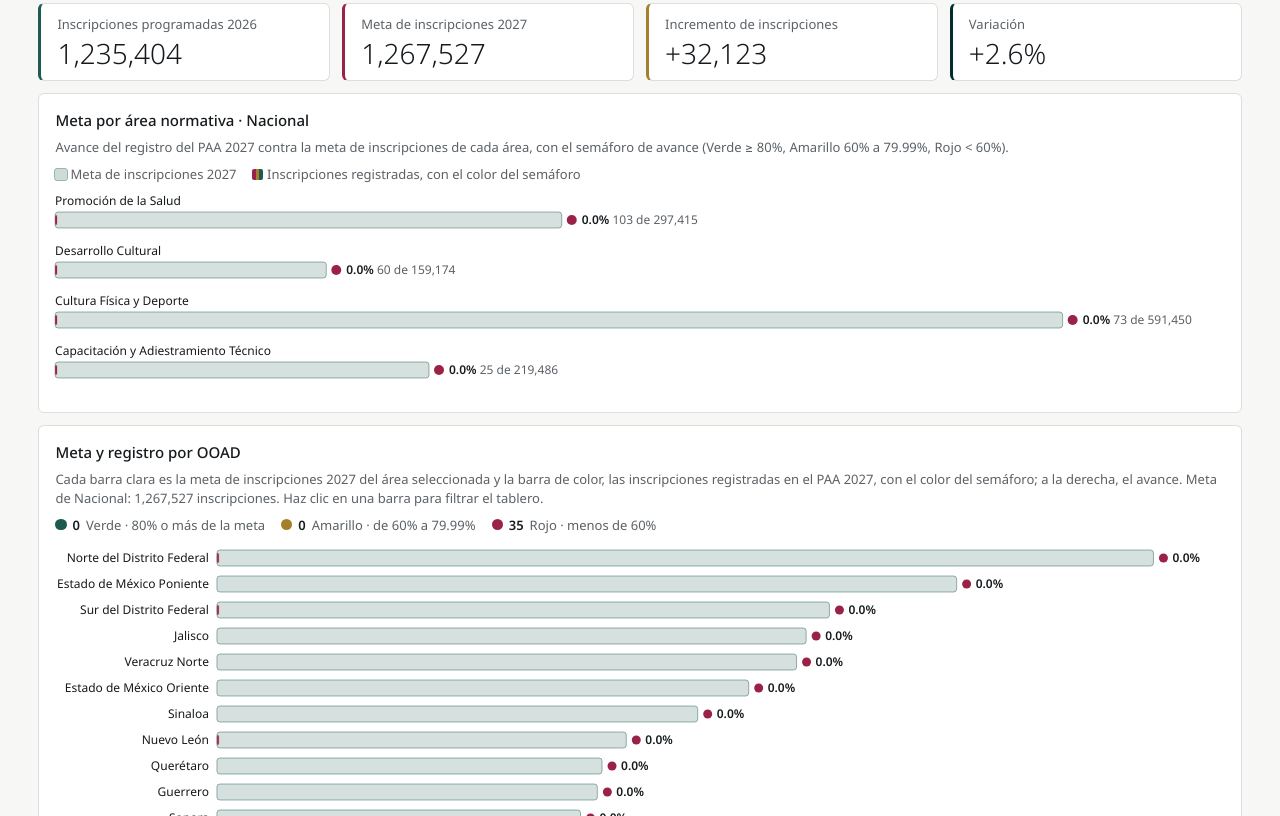
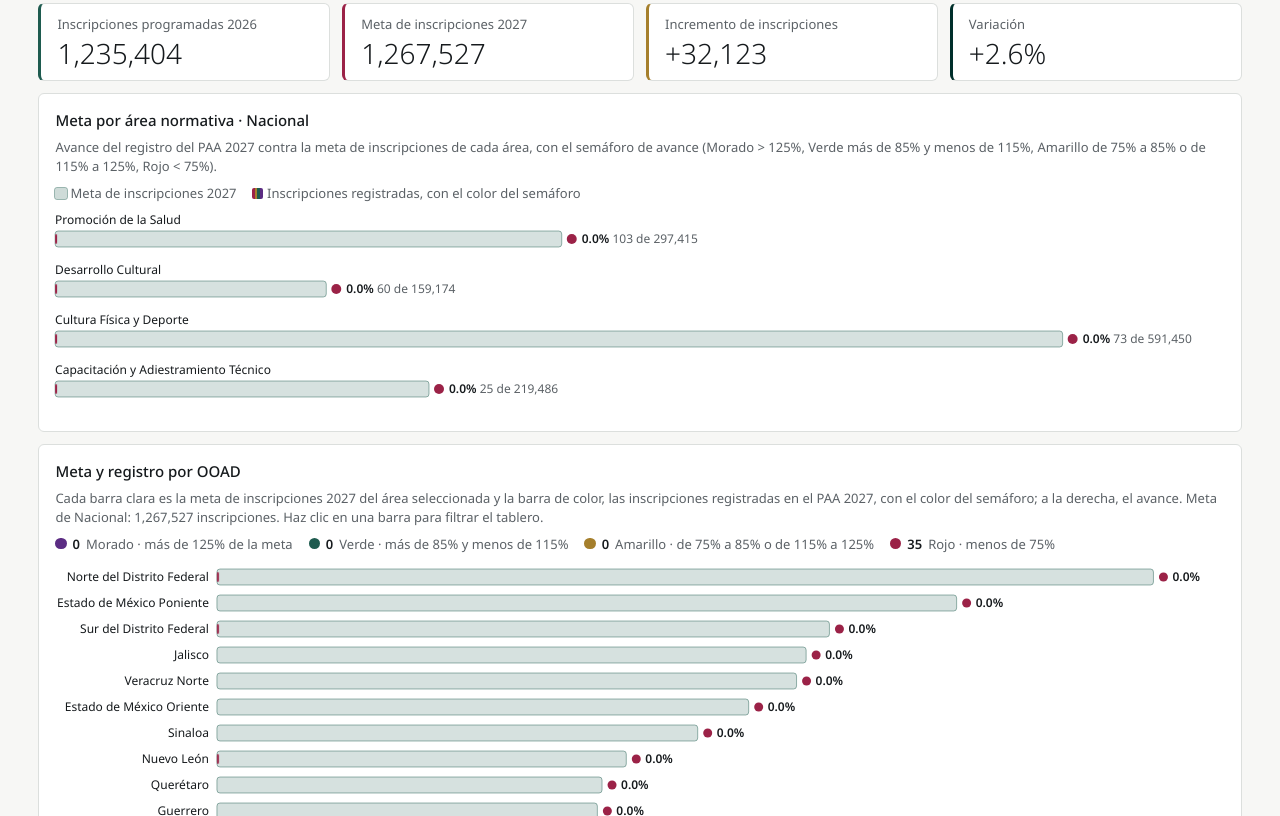
Before and after one commit to gestionsocialcbs/PAA27, a plain HTML site: page index.html in a window 1280 px wide. Shown: the part 744-1560 px from the top of the page. Drawn offline with Linux system fonts and the light colour scheme.

Commit message:
Semáforo de avance: Morado > 125%, Verde 85%–115%, Amarillo 75%–85% y 115%–125%, Rojo < 75%
Co-Authored-By: Claude Opus 5.5 <noreply@anthropic.com>
Claude-Session: https://claude.ai/code/session_01MfByuzgc7wjEVZpAuKbJVR

```diff
--- a/index.html
+++ b/index.html
@@ -118,7 +118,7 @@
 .px-sem-item { display:inline-flex; align-items:center; gap:6px; }
 .px-dot { display:inline-block; width:.7rem; height:.7rem; border-radius:50%; flex:none; vertical-align:-1px; margin-right:6px; }
 .px-sem-item .px-dot { margin-right:0; }
-.px-dot-v { background:#1E5B4F; } .px-dot-a { background:#A57F2C; } .px-dot-r { background:#9B2247; }
+.px-dot-v { background:#1E5B4F; } .px-dot-a { background:#A57F2C; } .px-dot-r { background:#9B2247; } .px-dot-m { background:#5B2C83; }
 .px-tbl td.px-sem { white-space:nowrap; }
 .px-kpi-sem { display:inline-flex; align-items:center; gap:4px; margin-left:10px; font-size:var(--cds-font-size-caption); color:var(--color-fg-muted); font-weight:400; vertical-align:middle; }
 .px-kpi-sem .px-dot { margin-right:0; }
@@ -193,7 +193,7 @@
 .px-tbl-compact td:first-child { white-space:normal; min-width:9rem; }
 .px-tbl-compact th.px-num { max-width:7.5rem; }
 .px-two-c { display:flex; flex-direction:column; gap:var(--cds-gap-sm); min-width:0; }
-.px-sw-meta { background:color-mix(in srgb, #1E5B4F 22%, transparent); outline:1px solid color-mix(in srgb, #1E5B4F 45%, transparent); margin-left:0; } .px-sw-reg { background:linear-gradient(90deg, #9B2247 33%, #A57F2C 33% 66%, #1E5B4F 66%); margin-left:12px; }
+.px-sw-meta { background:color-mix(in srgb, #1E5B4F 22%, transparent); outline:1px solid color-mix(in srgb, #1E5B4F 45%, transparent); margin-left:0; } .px-sw-reg { background:linear-gradient(90deg, #9B2247 25%, #A57F2C 25% 50%, #1E5B4F 50% 75%, #5B2C83 75%); margin-left:12px; }
 .px-tbl tr.px-tot-row td { font-weight:600; border-top:1px solid var(--color-fg-muted); }
 .px-card-h { display:flex; flex-wrap:wrap; justify-content:space-between; align-items:flex-start; gap:var(--cds-gap-sm); }
 .px-card-h > div:first-child { flex:1 1 18rem; display:flex; flex-direction:column; gap:var(--cds-gap-xs); }
@@ -269,7 +269,7 @@
     <p class="px-note px-meta-na" hidden>El área seleccionada no tiene meta en la base.</p>
     <div class="px-card" id="metas-area">
       <h3><span class="px-mi">Meta por área normativa</span><span class="px-ma" hidden>Asistencias registradas por área normativa</span> · <span data-draw="m-amb">—</span></h3>
-      <p class="px-note"><span class="px-mi">Avance del registro del PAA 2027 contra la meta de inscripciones de cada área, con el semáforo de avance (Verde ≥ 80%, Amarillo 60% a 79.99%, Rojo &lt; 60%).</span><span class="px-ma" hidden>Asistencias registradas en el PAA 2027 por área normativa, con su participación en las asistencias del ámbito. No hay meta de asistencias.</span></p>
+      <p class="px-note"><span class="px-mi">Avance del registro del PAA 2027 contra la meta de inscripciones de cada área, con el semáforo de avance (Morado &gt; 125%, Verde más de 85% y menos de 115%, Amarillo de 75% a 85% o de 115% a 125%, Rojo &lt; 75%).</span><span class="px-ma" hidden>Asistencias registradas en el PAA 2027 por área normativa, con su participación en las asistencias del ámbito. No hay meta de asistencias.</span></p>
       <p class="px-note px-legend-static px-mi"><span class="px-sw px-sw-meta"></span>Meta de inscripciones 2027 <span class="px-sw px-sw-reg"></span>Inscripciones registradas, con el color del semáforo</p>
       <div class="px-chart dash-skeleton" data-draw="ch-metas-area" data-source="av_nivel" style="min-height:212px"></div>
     </div>
@@ -279,9 +279,10 @@
       <p class="px-note px-ma" hidden>Asistencias registradas en el PAA 2027 del área seleccionada, de mayor a menor, con su participación en las asistencias del ámbito. Haz clic en una barra para filtrar el tablero.</p>
       <p class="px-note px-mi">Cada barra clara es la meta de inscripciones 2027 del área seleccionada y la barra de color, las inscripciones registradas en el PAA 2027, con el color del semáforo; a la derecha, el avance. Meta de <span data-draw="mtot2-n">—</span>: <span data-draw="mtot2" data-k="meta_2027">—</span> inscripciones. Haz clic en una barra para filtrar el tablero.</p>
       <div class="px-sem-bar px-mi">
-        <span class="px-sem-item"><i class="px-dot px-dot-v"></i><b class="px-strong" data-draw="semk" data-k="verde">—</b> Verde · 80% o más de la meta</span>
-        <span class="px-sem-item"><i class="px-dot px-dot-a"></i><b class="px-strong" data-draw="semk" data-k="amarillo">—</b> Amarillo · de 60% a 79.99%</span>
-        <span class="px-sem-item"><i class="px-dot px-dot-r"></i><b class="px-strong" data-draw="semk" data-k="rojo">—</b> Rojo · menos de 60%</span>
+        <span class="px-sem-item"><i class="px-dot px-dot-m"></i><b class="px-strong" data-draw="semk" data-k="morado">—</b> Morado · más de 125% de la meta</span>
+        <span class="px-sem-item"><i class="px-dot px-dot-v"></i><b class="px-strong" data-draw="semk" data-k="verde">—</b> Verde · más de 85% y menos de 115%</span>
+        <span class="px-sem-item"><i class="px-dot px-dot-a"></i><b class="px-strong" data-draw="semk" data-k="amarillo">—</b> Amarillo · de 75% a 85% o de 115% a 125%</span>
+        <span class="px-sem-item"><i class="px-dot px-dot-r"></i><b class="px-strong" data-draw="semk" data-k="rojo">—</b> Rojo · menos de 75%</span>
       </div>
       <div class="px-chart dash-skeleton" data-draw="ch-metas-ooad" data-source="av_nivel metas_nivel" style="min-height:420px"></div>
     </div>
@@ -296,7 +297,7 @@
     <div class="px-kpis" id="kpi-avance">
       <div class="px-kpi"><div class="px-kpi-l">Grupos registrados</div><div class="px-kpi-v dash-skeleton" data-draw="avk" data-k="grupos">—</div></div>
       <div class="px-kpi"><div class="px-kpi-l">Inscripciones registradas</div><div class="px-kpi-v dash-skeleton" data-draw="avk" data-k="inscripciones">—</div></div>
-      <div class="px-kpi"><div class="px-kpi-l">Avance contra la meta de inscripciones 2027 · Verde ≥ 80%, Amarillo 60% a 79.99%, Rojo &lt; 60%</div><div class="px-kpi-v dash-skeleton" data-draw="avk" data-k="avance">—</div></div>
+      <div class="px-kpi"><div class="px-kpi-l">Avance contra la meta de inscripciones 2027 · Morado &gt; 125%, Verde más de 85% y menos de 115%, Amarillo de 75% a 85% o de 115% a 125%, Rojo &lt; 75%</div><div class="px-kpi-v dash-skeleton" data-draw="avk" data-k="avance">—</div></div>
       <div class="px-kpi"><div class="px-kpi-l">Asistencias registradas</div><div class="px-kpi-v dash-skeleton" data-draw="avk" data-k="asistencias">—</div></div>
       <div class="px-kpi"><div class="px-kpi-l">Unidades Operativas con registro</div><div class="px-kpi-v dash-skeleton" data-draw="avk" data-k="unidades_con_registro">—</div></div>
     </div>
@@ -488,7 +489,7 @@
     </section>
   </div>
 
-  <footer class="px-foot">Fuentes: REPORTE PAA CURSOS (registro del PAA 2027; inscripciones = CAN_CUPO, asistencias = CAN_ASISTENCIAS; tiempos de uso por bloques de 15 minutos dentro del horario con actividad), Base de metas 2026–2027 de inscripciones por OOAD, UOPSI y área normativa, catálogo UOPSI (sin tiendas ni velatorios) y Layout 2027 de los Criterios Técnicos. Áreas normativas: CECART se agrupa en Capacitación y Adiestramiento Técnico y CASSAAM en Promoción de la Salud. Semáforo: Verde ≥ 80% de la meta, Amarillo de 60% a 79.99%, Rojo &lt; 60%. Tiempos de uso: niveles de ocupación baja &lt; 50%, media de 50% a 79.9% y alta ≥ 80% del horario con actividad. División de Apoyo Técnico y Mejora de Procesos.</footer>
+  <footer class="px-foot">Fuentes: REPORTE PAA CURSOS (registro del PAA 2027; inscripciones = CAN_CUPO, asistencias = CAN_ASISTENCIAS; tiempos de uso por bloques de 15 minutos dentro del horario con actividad), Base de metas 2026–2027 de inscripciones por OOAD, UOPSI y área normativa, catálogo UOPSI (sin tiendas ni velatorios) y Layout 2027 de los Criterios Técnicos. Áreas normativas: CECART se agrupa en Capacitación y Adiestramiento Técnico y CASSAAM en Promoción de la Salud. Semáforo de avance contra la meta: Morado &gt; 125%, Verde más de 85% y menos de 115%, Amarillo de 75% a 85% o de 115% a 125%, Rojo &lt; 75%. Tiempos de uso: niveles de ocupación baja &lt; 50%, media de 50% a 79.9% y alta ≥ 80% del horario con actividad. División de Apoyo Técnico y Mejora de Procesos.</footer>
 </div>
 
 <script>
@@ -875,7 +876,7 @@ dash.draw('m-amb', (el) => {
   pxMark(el, 'metas_nivel', 'nombre', PXM.where(r), r.nombre);
 });
 
-window.PXS = { color: (s) => ({ Verde: '#1E5B4F', Amarillo: '#A57F2C', Rojo: '#9B2247' }[s] || '#6F7271') };
+window.PXS = { color: (s) => ({ Morado: '#5B2C83', Verde: '#1E5B4F', Amarillo: '#A57F2C', Rojo: '#9B2247' }[s] || '#6F7271') };
 
 dash.draw('ch-metas-area', (el) => {
   if (!PX.ready(el, ['av_nivel'])) return;
@@ -997,7 +998,7 @@ dash.draw('ch-metas-ooad', (el) => {
 // Avance del registro del PAA: REPORTE PAA CURSOS frente a la meta 2027.
 dash.calc('av_nivel', {
   title: 'Avance del registro por nivel',
-  description: 'Grupos, inscripciones (CAN_CUPO), asistencias (CAN_ASISTENCIAS) y clases registradas a nivel nacional, por OOAD, por Unidad Operativa y por instalación, por área normativa (CECART en Capacitación y Adiestramiento Técnico, CASSAAM en Promoción de la Salud) y en total; con la meta de inscripciones 2027, el avance (inscripciones registradas ÷ meta), las asistencias por inscripción (asistencias ÷ inscripciones registradas), las Unidades Operativas con registro y el semáforo del avance contra la meta de inscripciones 2027 (nacional, de cada OOAD y de cada Unidad Operativa): Verde de 80% en adelante, Amarillo de 60% a 79.99% y Rojo por debajo de 60%.',
+  description: 'Grupos, inscripciones (CAN_CUPO), asistencias (CAN_ASISTENCIAS) y clases registradas a nivel nacional, por OOAD, por Unidad Operativa y por instalación, por área normativa (CECART en Capacitación y Adiestramiento Técnico, CASSAAM en Promoción de la Salud) y en total; con la meta de inscripciones 2027, el avance (inscripciones registradas ÷ meta), las asistencias por inscripción (asistencias ÷ inscripciones registradas), las Unidades Operativas con registro y el semáforo del avance contra la meta de inscripciones 2027 (nacional, de cada OOAD y de cada Unidad Operativa): Morado por encima de 125%, Verde por encima de 85% y por debajo de 115%, Amarillo de 75% a 85% y de 115% a 125% y Rojo por debajo de 75%.',
   inputs: ['avance_instalacion', 'avance_instalaciones', 'unidades_operativas', 'metas_nivel'],
   fn: (avance_instalacion, avance_instalaciones, unidades_operativas, metas_nivel) => {
     const areaNormativa = (a) => (a === 'CECART' ? 'Capacitación y Adiestramiento Técnico' : a === 'CASSAAM' ? 'Promoción de la Salud' : a);
@@ -1049,23 +1050,23 @@ dash.calc('av_nivel', {
       return { ...o, meta_2027: mt, avance: mt ? o.inscripciones / mt : null, asistencias_por_inscripcion: o.inscripciones ? o.asistencias / o.inscripciones : null, unidades_con_registro: un ? un.size : (o.nivel === 'Nacional' || o.nivel === 'OOAD' ? 0 : null), unidades_universo: uv ?? null };
     });
     // Semáforo con umbrales fijos sobre el avance contra la meta de inscripciones 2027 de cada ámbito
-    // (la nacional es 1,267,527): Verde de 80% en adelante, Amarillo de 60% a 79.99% y Rojo por debajo de 60%.
-    const VERDE = 0.8;
-    const AMARILLO = 0.6;
-    return filas.map((f) => ({ ...f, semaforo: f.avance === null ? null : f.avance >= VERDE ? 'Verde' : f.avance >= AMARILLO ? 'Amarillo' : 'Rojo' }));
+    // (la nacional es 1,267,527): Morado por encima de 125%; Verde por encima de 85% y por debajo de 115%;
+    // Amarillo de 75% a 85% y de 115% a 125%; Rojo por debajo de 75%.
+    const sem = (v) => (v > 1.25 ? 'Morado' : v > 0.85 && v < 1.15 ? 'Verde' : v >= 0.75 ? 'Amarillo' : 'Rojo');
+    return filas.map((f) => ({ ...f, semaforo: f.avance === null ? null : sem(f.avance) }));
   },
 });
 
 dash.calc('av_sem', {
   title: 'Resumen del semáforo de avance',
-  description: 'Por ámbito (nacional u OOAD) y área: número de OOAD o Unidades Operativas en Verde, Amarillo y Rojo según el semáforo de avance del registro.',
+  description: 'Por ámbito (nacional u OOAD) y área: número de OOAD o Unidades Operativas en Morado, Verde, Amarillo y Rojo según el semáforo de avance del registro.',
   inputs: ['av_nivel'],
   fn: (av_nivel) => {
     const acc = new Map();
     for (const r of av_nivel) {
       if (!r.semaforo) continue;
       const k = r.nivel + '|' + r.padre + '|' + r.area;
-      const o = acc.get(k) || { nivel_hijos: r.nivel, padre: r.padre, area: r.area, verde: 0, amarillo: 0, rojo: 0 };
+      const o = acc.get(k) || { nivel_hijos: r.nivel, padre: r.padre, area: r.area, morado: 0, verde: 0, amarillo: 0, rojo: 0 };
       o[r.semaforo.toLowerCase()] += 1;
       acc.set(k, o);
     }
```
